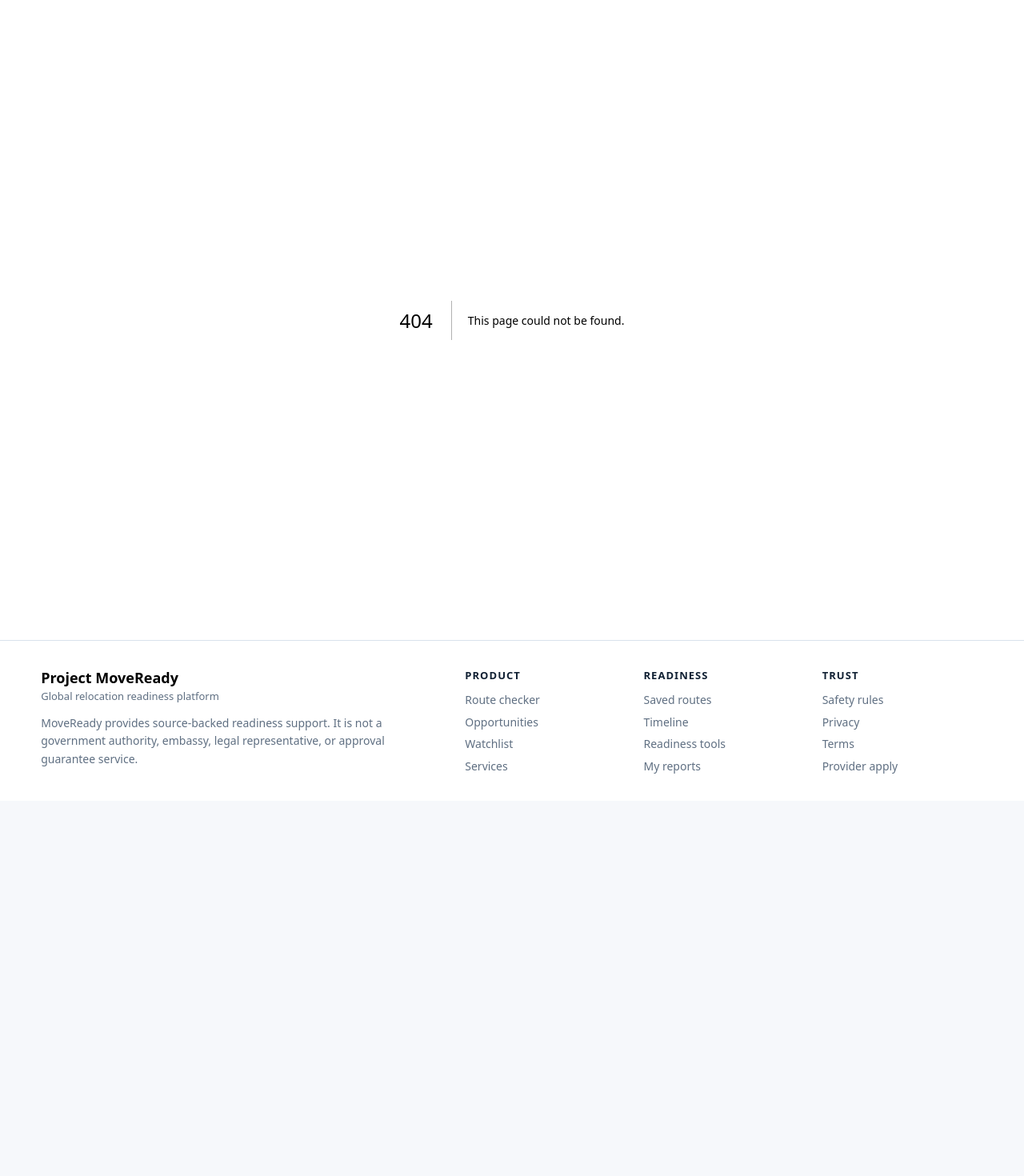
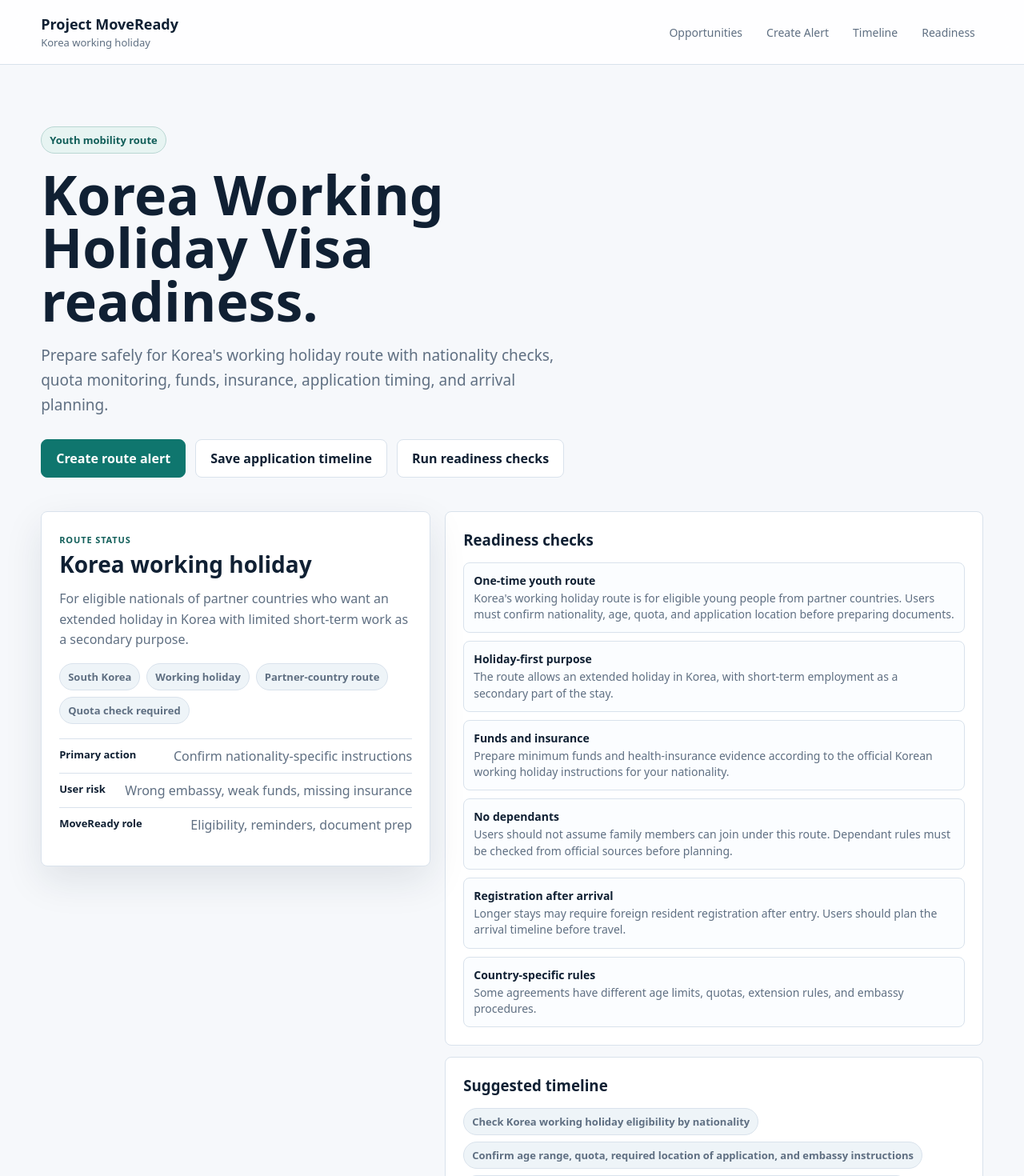
Before and after one commit to SirBM201/SirBM201-moveready-frontend, a Next.js app: page /opportunities/korea-working-holiday in a window 1280 px wide. Before the commit this address had no page. Shown: the top 1470 px of the page at 80% size. Before the commit the page ends 1001 px from the top, so only its background shows below. Built offline with nearby package versions, Linux system fonts and the light colour scheme.

Commit message:
Add Korea working holiday guide

```diff
--- /dev/null
+++ b/app/opportunities/korea-working-holiday/page.tsx
@@ -0,0 +1,92 @@
+const checks = [
+  ["One-time youth route", "Korea's working holiday route is for eligible young people from partner countries. Users must confirm nationality, age, quota, and application location before preparing documents."],
+  ["Holiday-first purpose", "The route allows an extended holiday in Korea, with short-term employment as a secondary part of the stay."],
+  ["Funds and insurance", "Prepare minimum funds and health-insurance evidence according to the official Korean working holiday instructions for your nationality."],
+  ["No dependants", "Users should not assume family members can join under this route. Dependant rules must be checked from official sources before planning."],
+  ["Registration after arrival", "Longer stays may require foreign resident registration after entry. Users should plan the arrival timeline before travel."],
+  ["Country-specific rules", "Some agreements have different age limits, quotas, extension rules, and embassy procedures."],
+];
+
+const timeline = [
+  "Check Korea working holiday eligibility by nationality",
+  "Confirm age range, quota, required location of application, and embassy instructions",
+  "Prepare passport, application form, photo, funds, insurance, and purpose evidence",
+  "Submit through the official Korean mission or approved channel",
+  "Plan arrival, accommodation, funds, insurance validity, and registration where required",
+  "Use work only within the allowed working holiday conditions",
+];
+
+export default function KoreaWorkingHolidayPage() {
+  return (
+    <main className="page-shell">
+      <header className="topbar">
+        <a className="brand" href="/"><strong>Project MoveReady</strong><span>Korea working holiday</span></a>
+        <nav className="nav" aria-label="Main navigation">
+          <a href="/opportunities">Opportunities</a>
+          <a href="/watchlist?type=opportunity&code=KR-WH&title=Korea%20Working%20Holiday%20Visa">Create Alert</a>
+          <a href="/timeline">Timeline</a>
+          <a href="/readiness">Readiness</a>
+        </nav>
+      </header>
+
+      <section className="hero-band compact-hero">
+        <div className="hero-copy">
+          <span className="eyebrow">Youth mobility route</span>
+          <h1>Korea Working Holiday Visa readiness.</h1>
+          <p className="lede">Prepare safely for Korea's working holiday route with nationality checks, quota monitoring, funds, insurance, application timing, and arrival planning.</p>
+          <div className="actions">
+            <a className="btn primary" href="/watchlist?type=opportunity&code=KR-WH&title=Korea%20Working%20Holiday%20Visa">Create route alert</a>
+            <a className="btn" href="/timeline">Save application timeline</a>
+            <a className="btn" href="/readiness">Run readiness checks</a>
+          </div>
+        </div>
+      </section>
+
+      <section className="section no-top-pad">
+        <div className="route-detail-layout">
+          <aside className="route-detail-side">
+            <span className="overline">Route status</span>
+            <h2>Korea working holiday</h2>
+            <p>For eligible nationals of partner countries who want an extended holiday in Korea with limited short-term work as a secondary purpose.</p>
+            <div className="badge-row">
+              <span className="badge">South Korea</span>
+              <span className="badge">Working holiday</span>
+              <span className="badge">Partner-country route</span>
+              <span className="badge">Quota check required</span>
+            </div>
+            <div className="route-metrics">
+              <div><strong>Primary action</strong><span>Confirm nationality-specific instructions</span></div>
+              <div><strong>User risk</strong><span>Wrong embassy, weak funds, missing insurance</span></div>
+              <div><strong>MoveReady role</strong><span>Eligibility, reminders, document prep</span></div>
+            </div>
+          </aside>
+
+          <div className="route-detail-main">
+            <section className="detail-section">
+              <h3>Readiness checks</h3>
+              <div className="mini-list">
+                {checks.map(([title, text]) => <div key={title}><strong>{title}</strong><span>{text}</span></div>)}
+              </div>
+            </section>
+
+            <section className="detail-section">
+              <h3>Suggested timeline</h3>
+              <div className="badge-row">
+                {timeline.map((item) => <span className="badge" key={item}>{item}</span>)}
+              </div>
+            </section>
+
+            <section className="detail-section">
+              <h3>Official links</h3>
+              <p>Always verify current eligibility, quotas, and application rules from Korea's official Working Holiday Info Center or the Korean mission serving your country.</p>
+              <div className="actions">
+                <a className="btn primary" href="https://whic.mofa.go.kr/contents.do?contentsNo=38&menuNo=90" target="_blank" rel="noreferrer">Korea working holiday overview</a>
+                <a className="btn" href="https://whic.mofa.go.kr/eng/" target="_blank" rel="noreferrer">Working Holiday Info Center</a>
+              </div>
+            </section>
+          </div>
+        </div>
+      </section>
+    </main>
+  );
+}
```
